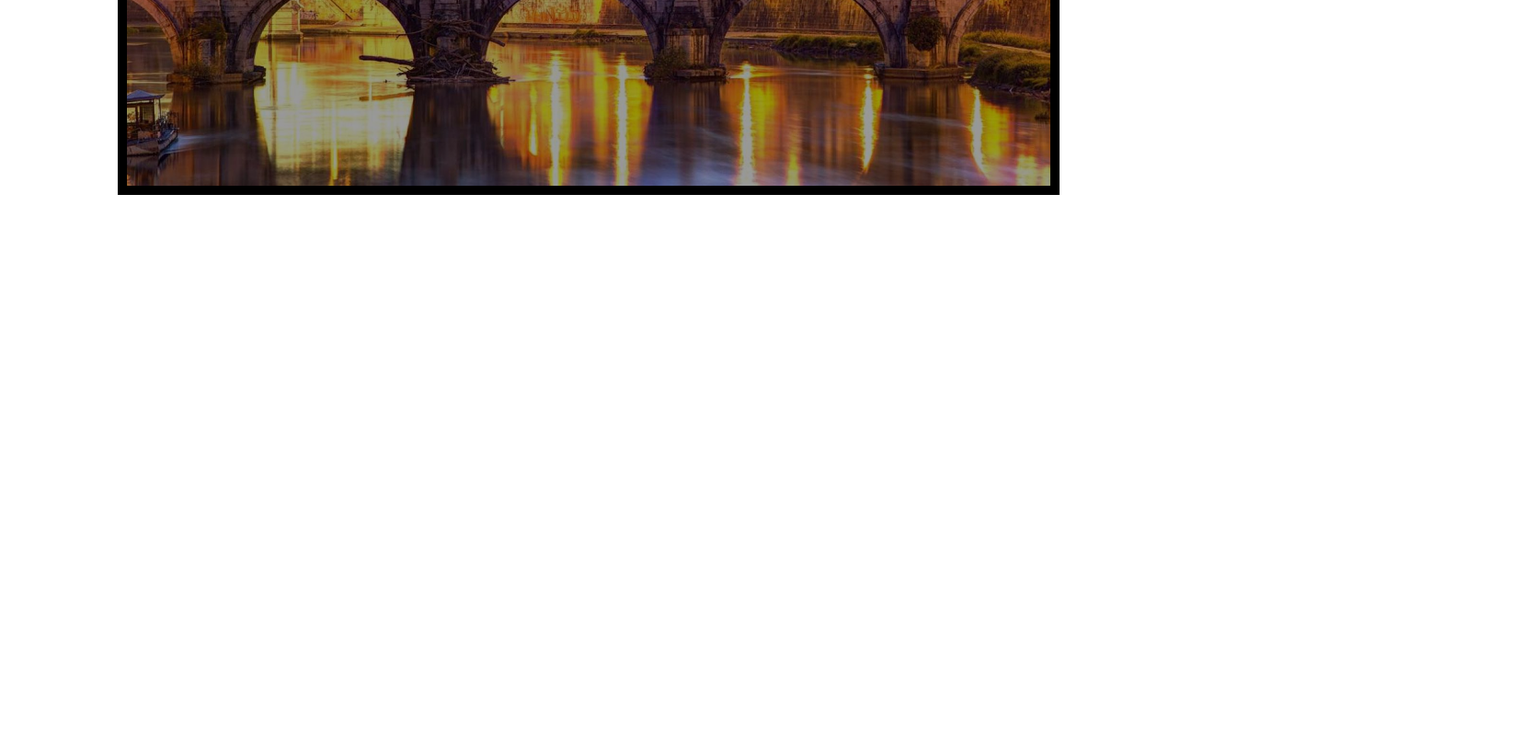
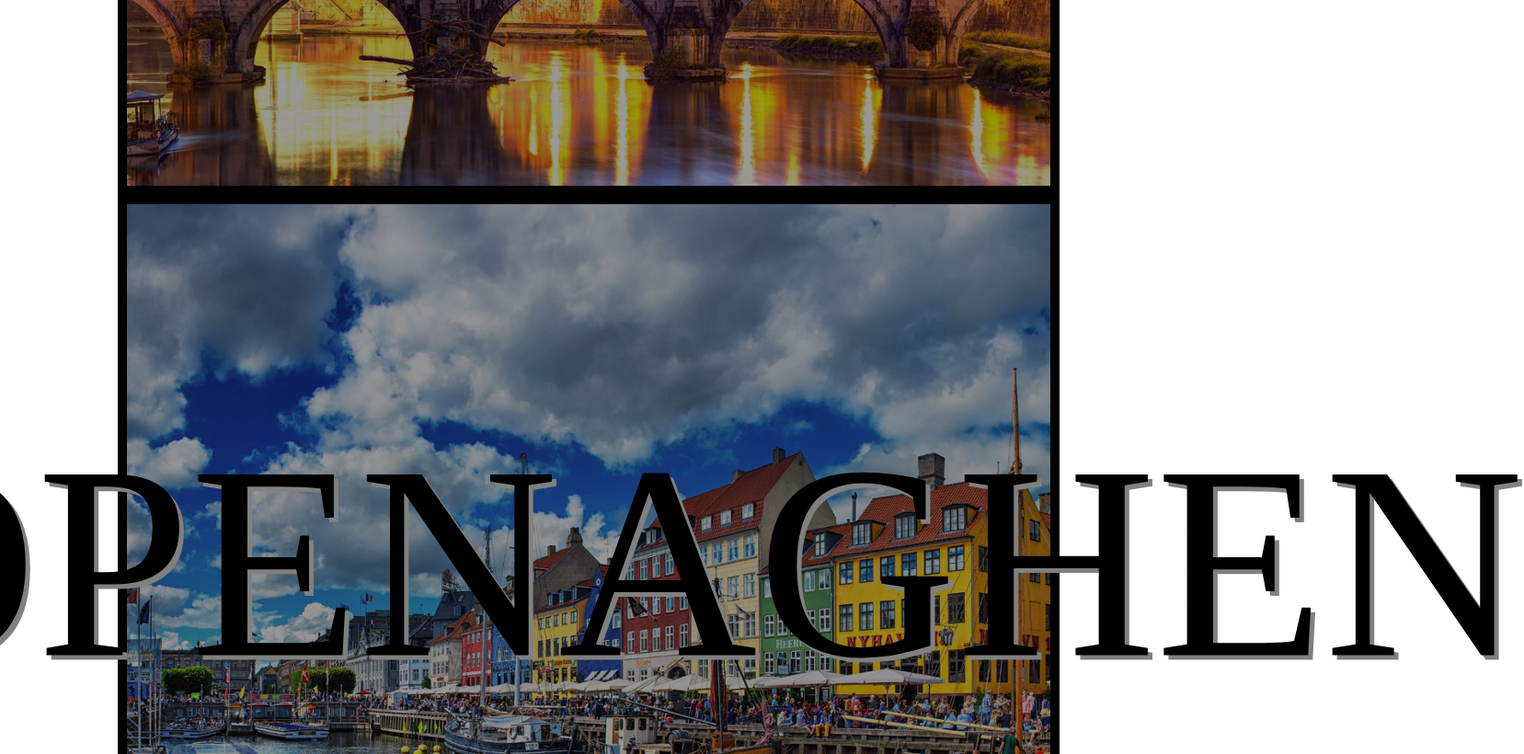
Before and after one commit to MATVEN/htmlcss-airbnb, a plain HTML site: page index.html in a window 1280 px wide. Shown: the part 588-1408 px from the top of the page at 92% size, 1657 px wide, since content can reach past the window. Before the commit the page ends 800 px from the top, so only its background shows below. Drawn offline with Linux system fonts and the light colour scheme.

Commit message:
add copenaghen block

```diff
--- a/css/main.css
+++ b/css/main.css
@@ -20,11 +20,18 @@
   position: relative;
 }
 
+/*city img*/
 .city.rome{
   background: url("../img/roma1.jpg");
   background-size:cover;
   background-repeat: no-repeat;
 }
+
+.city.copenaghen{
+  background: url("../img/copenaghen.jpg");
+  background-size:cover;
+  background-repeat: no-repeat;
+  }
 
 .opacity{
   background-color: rgba(0, 0, 0, 0.4);
--- a/index.html
+++ b/index.html
@@ -10,16 +10,21 @@
 <!-- container -->
 <div class="container">
 
-<!-- blocco rome -->
+<!-- block rome -->
   <div class="city rome">
     <div class="opacity">
       <span class="cityname">ROMA</span>
     </div>
   </div>
 
-<!-- blocco copeneghen -->
+<!-- block copenaghen -->
+  <div class="city copenaghen">
+    <div class="opacity">
+      <span class="cityname">COPENAGHEN</span>
+    </div>
+  </div>
 
-<!-- blocco tokyo -->
+<!-- block tokyo -->
 
 </div>
   </body>
```
